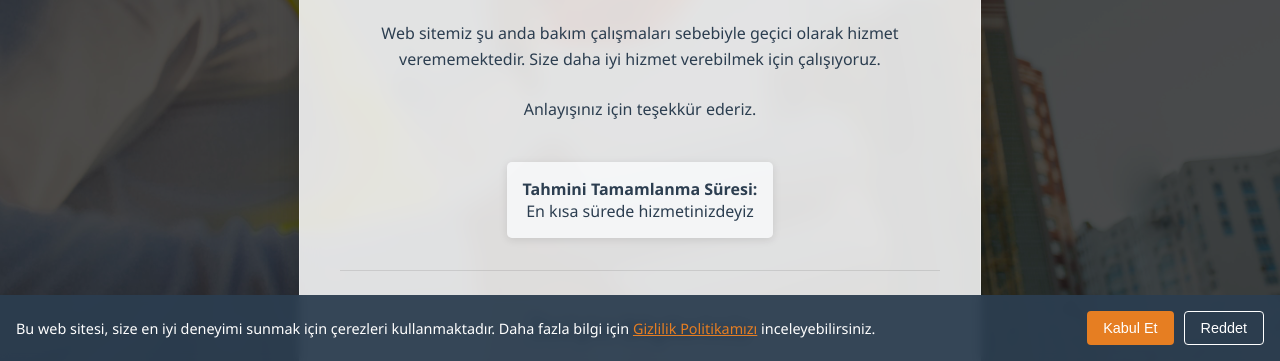
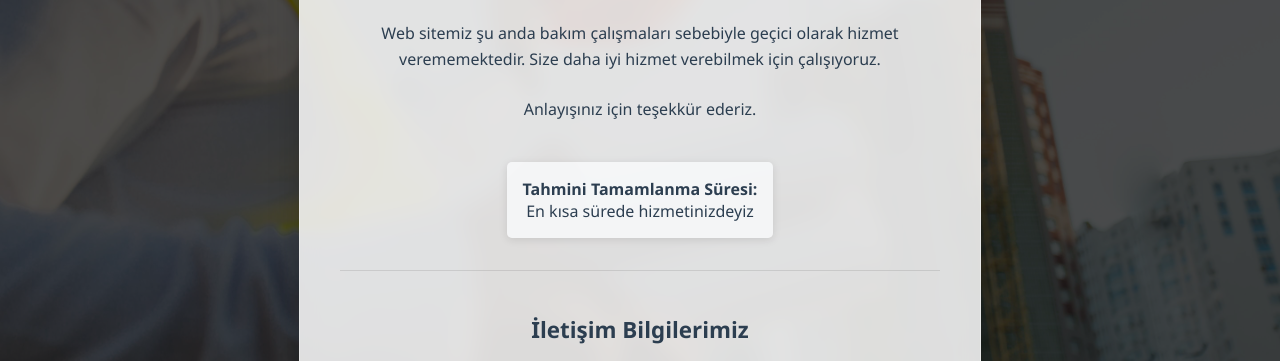
Before and after one commit to mecaliskan95/4nyapi, a plain HTML site: page index.html in a window 1280 px wide. Shown: the part 439-800 px from the top of the page. Drawn offline with Linux system fonts and the light colour scheme.

Commit message:
Update index.html

```diff
--- a/index.html
+++ b/index.html
@@ -72,17 +72,6 @@
         </div>
     </div>
 
-    <div class="cookie-consent">
-        <div class="cookie-text" data-translate="cookieText">
-            Bu web sitesi, size en iyi deneyimi sunmak için çerezleri kullanmaktadır. Daha fazla bilgi için
-            <a href="/privacy-policy" style="color: #e67e22;">Gizlilik Politikamızı</a> inceleyebilirsiniz.
-        </div>
-        <div class="cookie-buttons">
-            <button class="cookie-btn cookie-accept" onclick="acceptCookies()" data-translate="accept">Kabul Et</button>
-            <button class="cookie-btn cookie-decline" onclick="declineCookies()" data-translate="decline">Reddet</button>
-        </div>
-    </div>
-
     <script src="js/main.js"></script>
 </body>
 </html>
```
